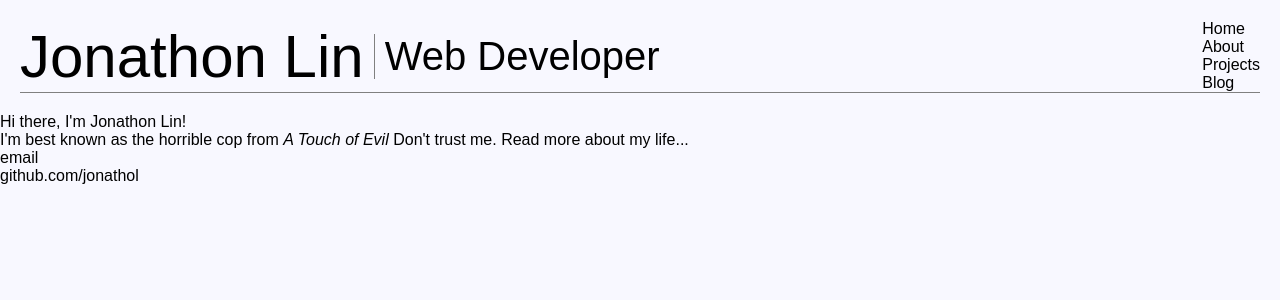
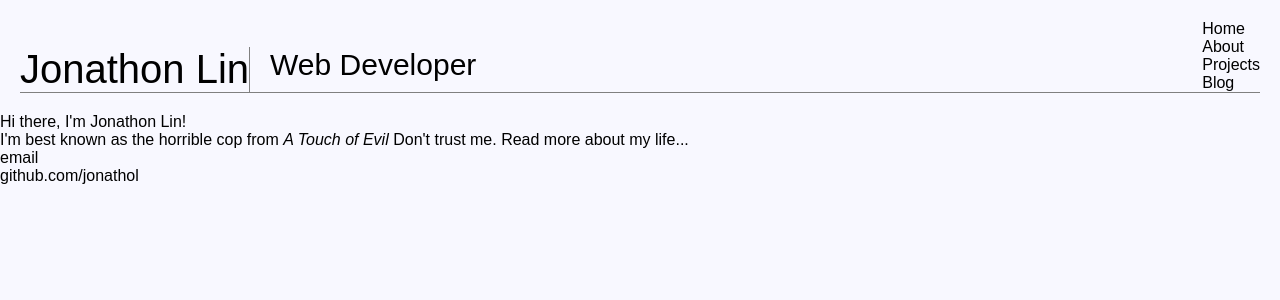
Before and after one commit to jonathol/jonathol.github.io, a Jekyll site: the page built from index.html, in a window 1280 px wide. Shown: the top 300 px of the page. Built offline with Jekyll 4.4.1, drawn with Linux system fonts in a browser that asks for light colours; some web fonts are replaced.

Commit message:
header css

```diff
--- a/css/main.css
+++ b/css/main.css
@@ -58,18 +58,18 @@ header {
 
 .header-title-container {
   display: flex;
-  align-items: center;
+  align-items: flex-end;
 }
 
 header h1 {
-  font-size: 60px;
+  font-size: 40px;
   margin: 10px
   margin-left: 75px;
+  border-right: 1px solid grey;
 }
 
 header h2 {
-  font-size: 40px;
+  font-size: 30px;
   margin: 10px;
   padding-left: 10px;
-  border-left: 1px solid grey;
 }
```
